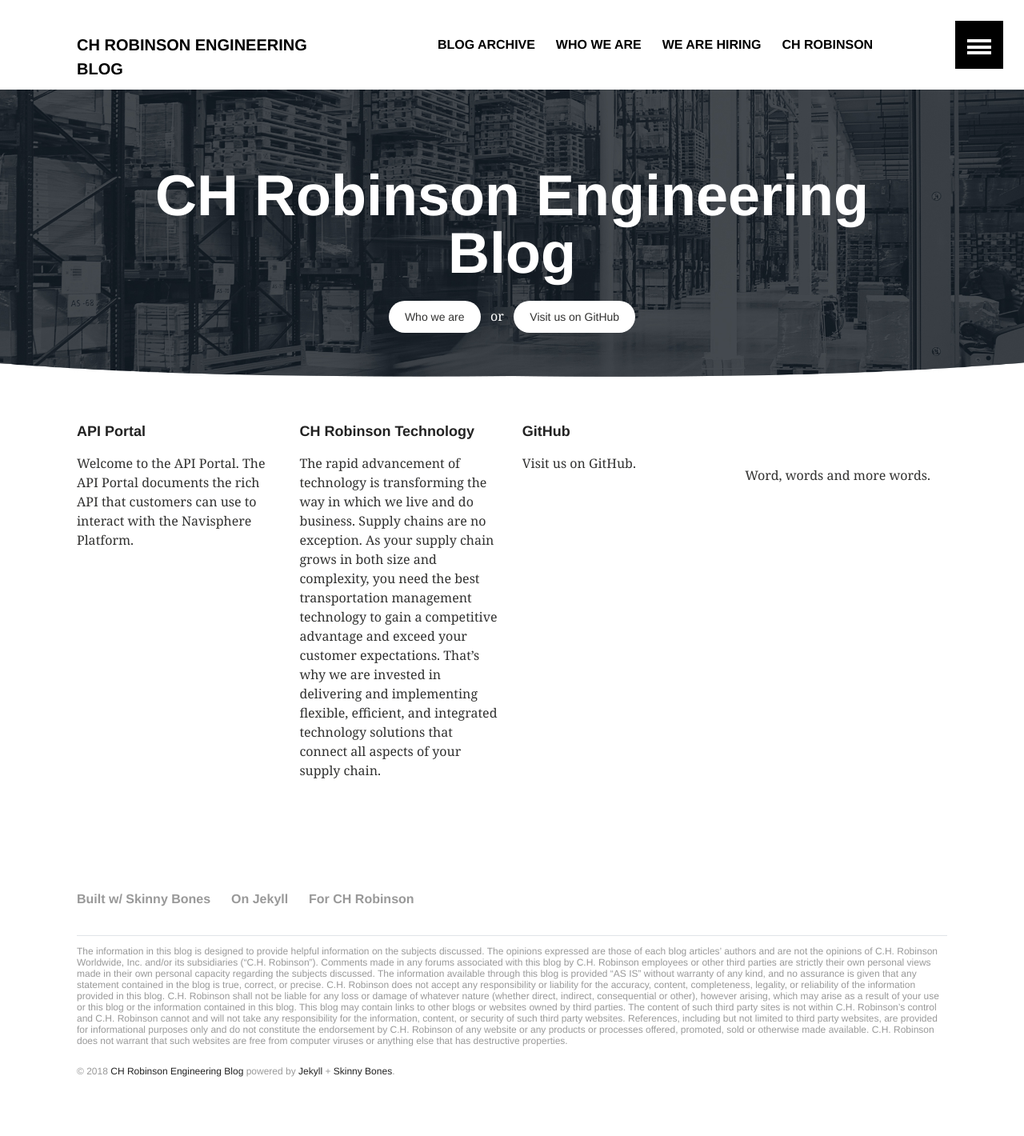
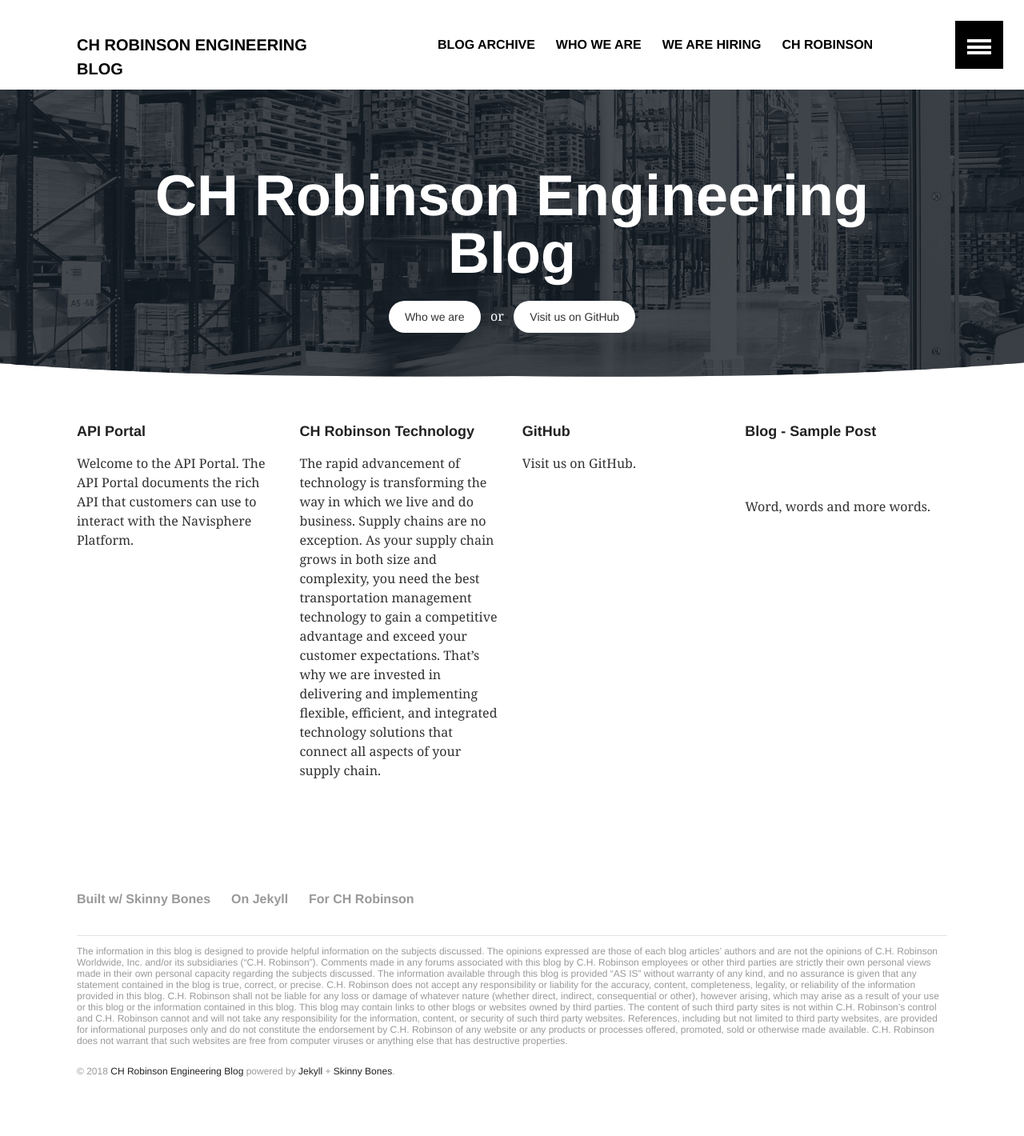
Before and after one commit to ch-robinson/ch-robinson.github.com, a Jekyll site: the page built from index.md, in a window 1280 px wide. Shown: the whole page at 80% size. Built offline with Jekyll 4.4.1, drawn with Linux system fonts in a browser that asks for light colours.

Commit message:
Update index.md

```diff
--- a/index.md
+++ b/index.md
@@ -25,7 +25,7 @@
 <div class="tile is-4">
 {% unless site.posts == empty %}
 {% for post in site.posts limit:1 %}
-    <h2 class="post-title"><a href="{{ site.url }}{{ site.baseurl }}{{ post.url }}" title="Blog - {{ post.title | escape_once }}"></a></h2>
+    <h2 class="post-title"><a href="{{ site.url }}{{ site.baseurl }}{{ post.url }}" title="Blog - {{ post.title | escape_once }}">Blog - {{ post.title | escape_once }}</a></h2>
             <p>
                 <a href="{{ site.url }}{{ site.baseurl }}{{ post.url }}" title="{{ post.title | escape_once }}"><img width="970" src="{{ site.urlimg }}{{ post.image.homepage }}" alt="{{ page.title | escape_once }}"></a>
             </p>
```
